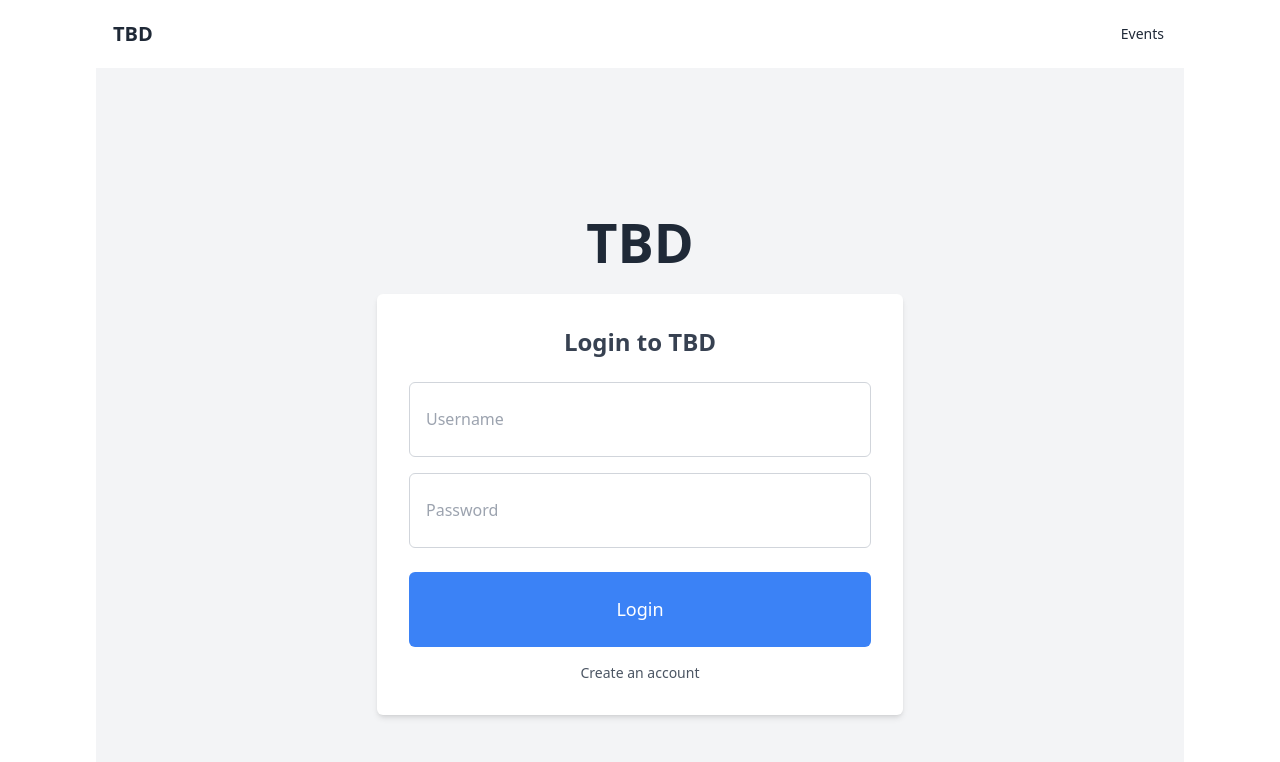
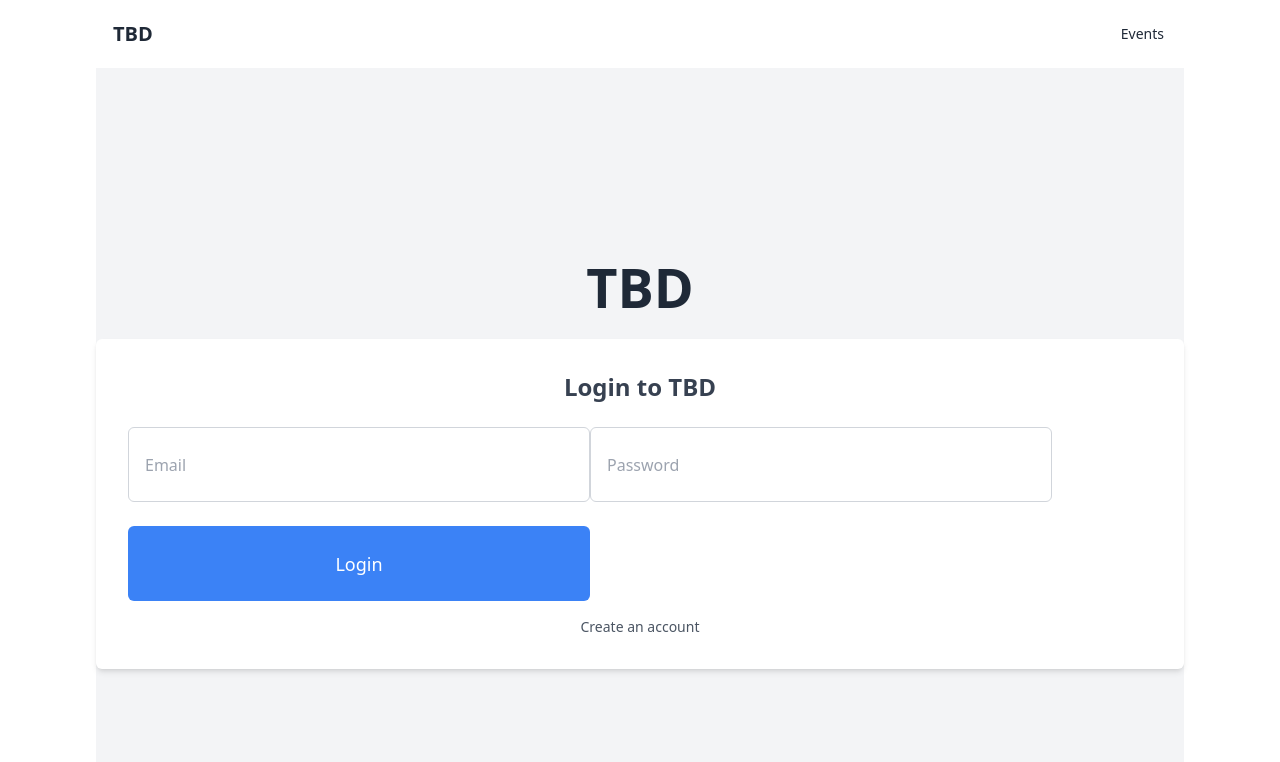
Before and after one commit to Gaberzzz/MV-Hackathon-Web-App, a Next.js app in the folder mv-hackathon-bbc/: page /login in a window 1280 px wide. Shown: the top 762 px of the page. Built offline with nearby package versions, Linux system fonts and the light colour scheme.

Commit message:
register good

```diff
--- a/mv-hackathon-bbc/app/login/page.jsx
+++ b/mv-hackathon-bbc/app/login/page.jsx
@@ -1,18 +1,17 @@
-
+"use client";
 import React, { useState } from 'react';
-import userModels from '../models/userModels';
+import { loginUser } from '../models/userModels.jsx';
 
 const LoginPage = () => {
   const [email, setEmail] = useState('');
   const [password, setPassword] = useState('');
 
-  const handleLogin = (e) => {
-    e.preventDefault(); // Prevent form submission
+  const handleLogin = () => {
+
     console.log("Email:", email, "Password:", password); // Check if these values are correct
     if (email && password) {
-      userModels.loginUser(email, password);
-    } else {
-      alert('Please provide both email and password');
+      console.log("u have email and password")
+      // loginUser(email, password);
     }
   };
 
@@ -22,19 +21,26 @@ const LoginPage = () => {
       <h1 className="text-[54px] mb-8 text-gray-800 font-bold">TBD</h1>
       <div className="bg-white p-8 flex flex-col items-center shadow-md rounded-md">
         <h2 className="text-2xl mb-6 font-semibold text-gray-700">Login to TBD</h2>
+        <form action="submit">
         <input
-          type="text"
-          placeholder="Username"
+          type="email"
+          placeholder="Email"
           className="w-[462px] h-[75px] mb-4 px-4 border border-gray-300 rounded-md focus:outline-none focus:border-blue-500"
+          value={email}
+          onChange={(e) => setEmail(e.target.value)} // Bind state
         />
         <input
           type="password"
           placeholder="Password"
           className="w-[462px] h-[75px] mb-6 px-4 border border-gray-300 rounded-md focus:outline-none focus:border-blue-500"
+          value={password}
+          onChange={(e) => setPassword(e.target.value)} // Bind state
         />
-        <button className="w-[462px] h-[75px] bg-blue-500 text-white text-lg rounded-md hover:bg-blue-600 transition duration-300">
+        <button type='submit' className="w-[462px] h-[75px] bg-blue-500 text-white text-lg rounded-md hover:bg-blue-600 transition duration-300" onSubmit={handleLogin()}>
           Login
         </button>
+        </form>
+
         <a href="/register/" className="mt-4 text-sm text-gray-600 hover:text-gray-800">
           Create an account
         </a>
--- a/mv-hackathon-bbc/app/models/userModels.jsx
+++ b/mv-hackathon-bbc/app/models/userModels.jsx
@@ -7,6 +7,7 @@ const auth = getAuth();
 
 // Function to create a new user with email and password
 export async function registerUser(email, password) {
+  console.log("inside register");
   try {
     const userCredential = await createUserWithEmailAndPassword(auth, email, password);
     const user = userCredential.user;
--- a/mv-hackathon-bbc/app/page.js
+++ b/mv-hackathon-bbc/app/page.js
@@ -1,7 +1,6 @@
 
 import LoginPage from './login/page.jsx';
 import events from "./models/eventModels.jsx";
-import LoginPage from "./login/page.jsx";
 
 export default function Home() {
   console.log("Register");
--- a/mv-hackathon-bbc/app/register/page.jsx
+++ b/mv-hackathon-bbc/app/register/page.jsx
@@ -1,3 +1,4 @@
+"use client";
 import React, { useState } from 'react';
 import { registerUser } from "../models/userModels";  // Import registerUser function
 
@@ -71,7 +72,7 @@ export default function RegisterPage() {
           />
           <button
             type="submit"
-            className="w-[462px] h-[75px] bg-blue-500 text-white text-lg rounded-md hover:bg-blue-600 transition duration-300">
+            className="w-[462px] h-[75px] bg-blue-500 text-white text-lg rounded-md hover:bg-blue-600 transition duration-300" onSubmit={registerUser(email, password)}>
             Sign Up
           </button>
         </form>
```
